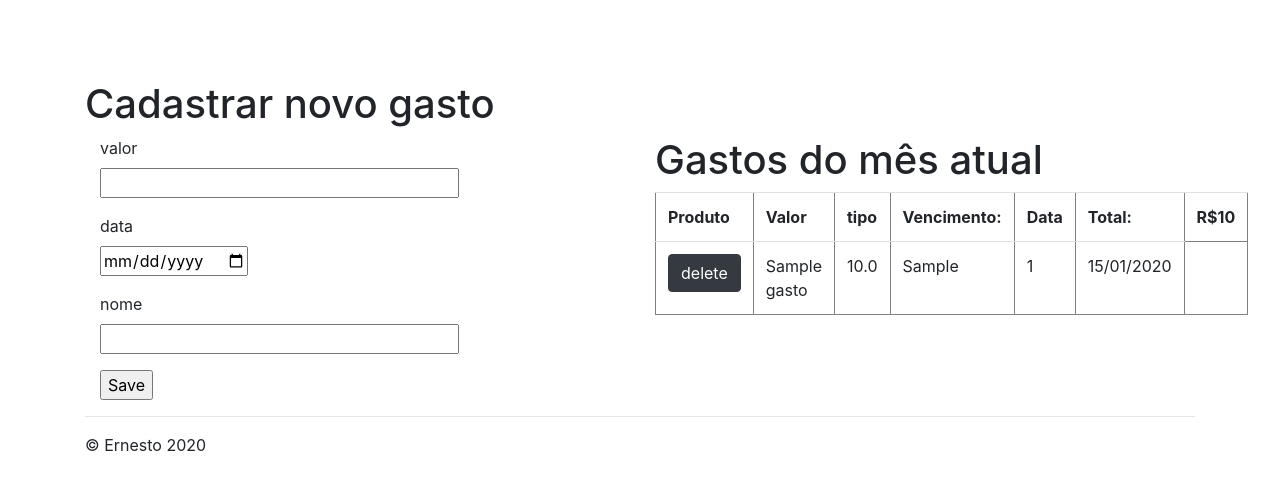
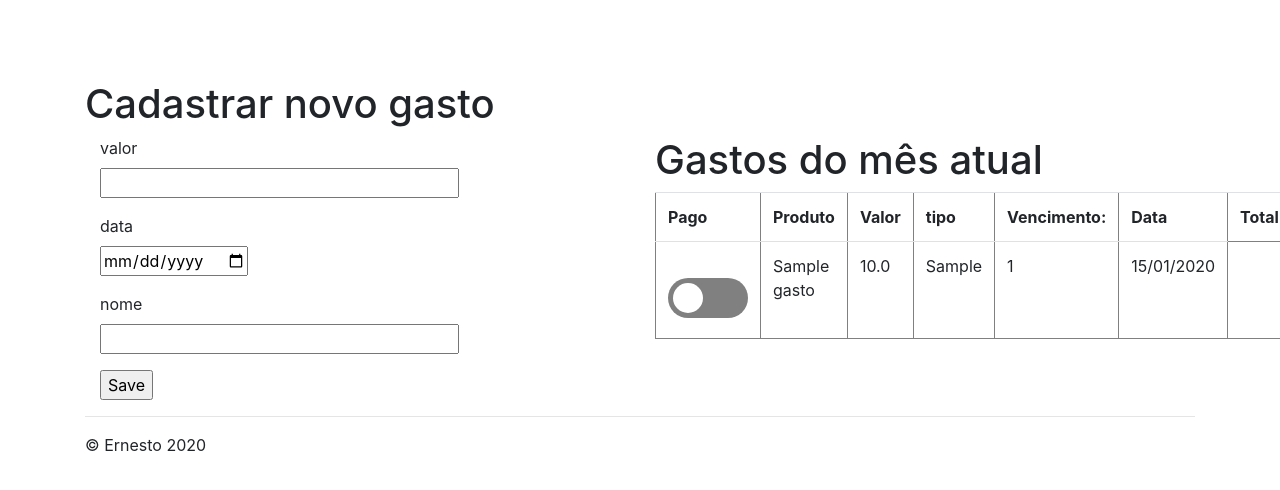
Before and after one commit to lucasernesto/controle_financa, a Flask app: template app/templates/home.html in a window 1280 px wide; the page is wider, and only the part inside the window is pictured. Shown: the part 56-546 px from the top of that part. Run offline with Flask 2, Linux system fonts and the light colour scheme; tables that the repository leaves empty hold one stand-in row (values such as "Sample post"); the template is opened without the code that fills it: values that come from a table or form of the project are taken from there, most other values are stand-ins (such as "Sample title", 1, 10 or a date in 2020); some libraries are stand-ins or nearby versions.

Commit message:
inserindo botao

```diff
--- a/app/templates/home.html
+++ b/app/templates/home.html
@@ -1,6 +1,4 @@
-{% extends 'base.html' %}
-
-{% block content %}
+{% extends 'base.html' %} {% block content %}
 <!-- <h1>Olá {{ current_user.username }}, você está logado ao finance!</h1> -->
 <h1 class="text-justify"> Cadastrar novo gasto</h1>
 
@@ -10,15 +8,14 @@
             <form action="" method="post">
                 {{ form.csrf_token }}
                 <p>
-                    {{form.valor.label}}<br>
-                    {{form.valor(size=30)}}<br>
+                    {{form.valor.label}}<br> {{form.valor(size=30)}}
+                    <br>
                 </p>
-                    {{ form.date.label }}<br>
-                    {{ form.date(size=30)}}
+                {{ form.date.label }}<br> {{ form.date(size=30)}}
                 </p>
                 <p>
-                    {{form.nome.label}}<br>
-                    {{form.nome(size=30)}}<br>
+                    {{form.nome.label}}<br> {{form.nome(size=30)}}
+                    <br>
                 </p>
                 <input type="submit" name="" id="" value="Save">
             </form>
@@ -27,6 +24,7 @@
             <h1 class="text-justify">Gastos do mês atual</h1>
             <table class="table" border="1">
                 <tr>
+                    <th>Pago</th>
                     <th>Produto</th>
                     <th>Valor</th>
                     <th>tipo</th>
@@ -37,7 +35,10 @@
                 </tr>
                 {% for row in rows %}
                 <tr scope="row">
-                    <td><button class="btn btn-dark">delete</button></td>
+                    <td>
+                        <input type="checkbox" id="switch" />
+                        <label for="switch" id="toggle">Toggle</label>
+                    </td>
                     <td>{{ row.nome }}</td>
                     <td>{{ row.valor }}</td>
                     <td>{{ row.tipo }}</td>
@@ -54,11 +55,54 @@
     </div>
 </div>
 
+<style>
+    #switch {
+        height: 0;
+        width: 0;
+        visibility: hidden;
+    }
+
+    #toggle {
+        text-indent: -9999px;
+        width: 80px;
+        height: 40px;
+        background: grey;
+        display: block;
+        border-radius: 100px;
+        position: relative;
+    }
+
+    #toggle:after {
+        content: '';
+        position: absolute;
+        top: 5px;
+        left: 5px;
+        width: 30px;
+        height: 30px;
+        background: #fff;
+        border-radius: 90px;
+        transition: 0.3s;
+    }
+
+    input:checked+#toggle {
+        background: #bada55;
+    }
+
+    input:checked+#toggle::after {
+        left: calc(100% - 35px);
+        transform: (translateX(-100%));
+    }
+
+    #toggle:active:after {
+        width: 40px;
+    }
+</style>
+
 <script language=javascript type="text/javascript">
     var data = new Date();
-    var dia = String(data. getDate()). padStart(2, '0');
-    var mes = String(data. getMonth() + 1). padStart(2, '0');
-    var ano = data. getFullYear();
+    var dia = String(data.getDate()).padStart(2, '0');
+    var mes = String(data.getMonth() + 1).padStart(2, '0');
+    var ano = data.getFullYear();
     dataAtual = dia + '/' + mes + '/' + ano;
 
     document.getElementsByName('date')[0].value = dataAtual
@@ -67,14 +111,11 @@
     console.log('table.rows.length');
     console.log(table.rows.length);
     console.log(table.rows[1]);
-        for(var i = 1; i < table.rows.length; i++)
-        {
+    for (var i = 1; i < table.rows.length; i++) {
         console.log(table.rows[i].cells[3]);
-            table.rows[i].cells[4].onclick = function()
-            {
+        table.rows[i].cells[4].onclick = function() {
             var c = confirm("do you want to delete this row");
-                if(c === true)
-                {
+            if (c === true) {
                 index = this.parentElement.rowIndex;
                 table.deleteRow(index);
             }
```
Lines whose indentation alone changed are shown as unchanged.
